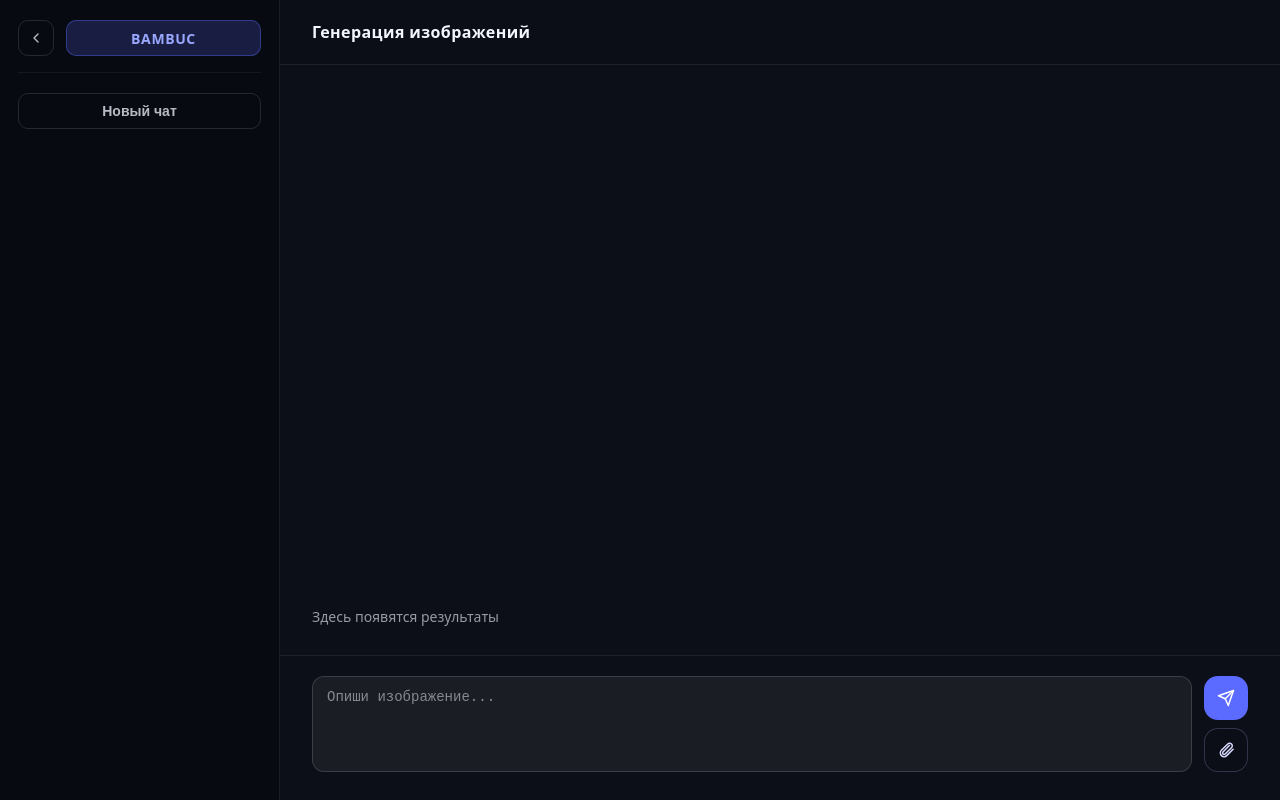
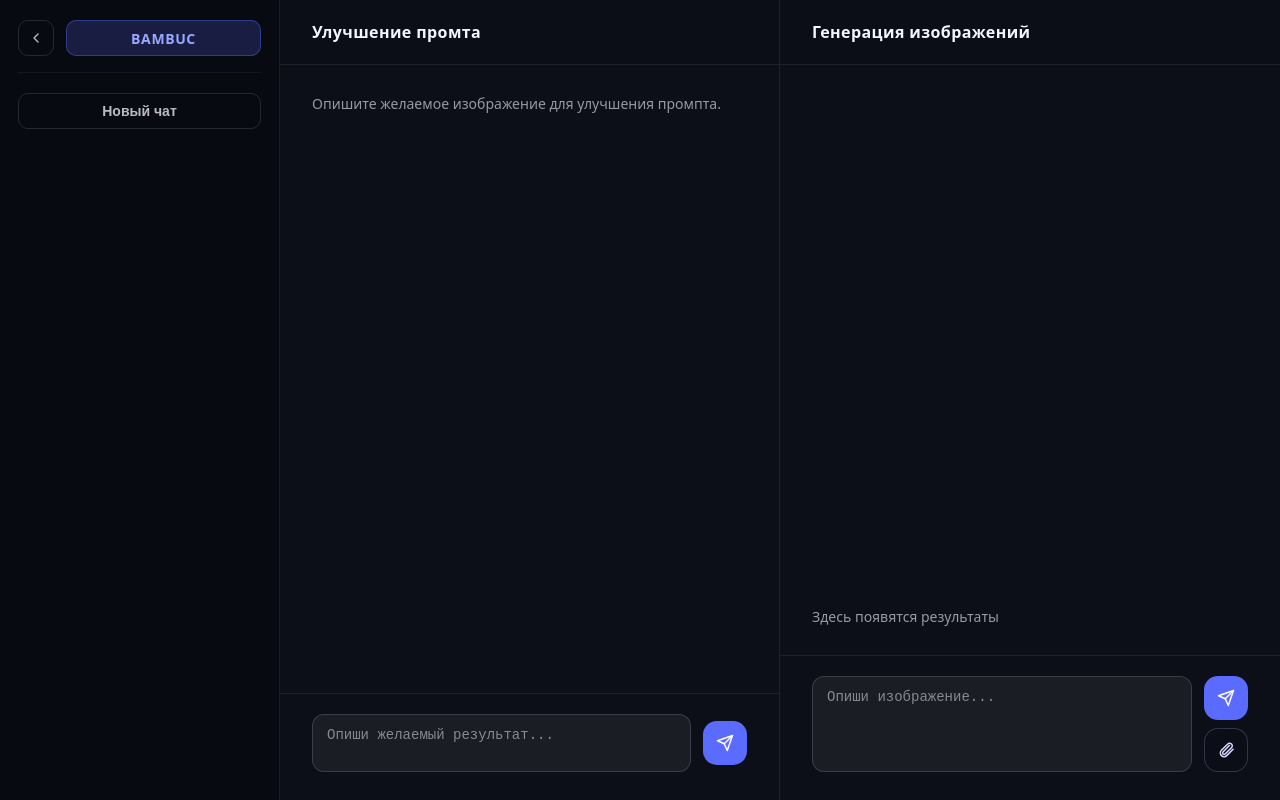
Before and after one commit to boyarkinn/Bambuc, a React (Vite) app in the folder frontend-bambuc/: page /images in a window 1280 px wide. Built offline with nearby package versions, Linux system fonts and the light colour scheme.

Commit message:
Добавили компонент - чат улучшения промта

```diff
--- a/frontend-bambuc/src/pages/Images/Images.css
+++ b/frontend-bambuc/src/pages/Images/Images.css
@@ -1,3 +1,7 @@
+.images__layout {
+  grid-template-columns: 280px 1fr 1fr;
+}
+
 .images__window {
   align-items: flex-start;
   justify-content: flex-end;
@@ -147,3 +151,14 @@
   color: rgba(244, 246, 255, 0.85);
   font-size: 15px;
 }
+
+@media (max-width: 960px) {
+  .images__layout {
+    grid-template-columns: 1fr;
+  }
+
+  .images__prompt {
+    border-right: none;
+    border-bottom: 1px solid rgba(255, 255, 255, 0.08);
+  }
+}
--- a/frontend-bambuc/src/pages/Images/Images.tsx
+++ b/frontend-bambuc/src/pages/Images/Images.tsx
@@ -1,6 +1,7 @@
 import { useRef, useState } from 'react'
 import ChatSidebar from '../Chat/ChatSidebar'
 import ImageCard from './ImageCard'
+import PromptChat from './PromptChat'
 import UploadedImagesCard from './UploadedImagesCard'
 import '../Chat/Chat.css'
 import './Images.css'
@@ -145,8 +146,9 @@ function Images() {
         void addFiles(files.slice(0, 3))
       }}
     >
-      <div className="chat__layout">
+      <div className="chat__layout images__layout">
         <ChatSidebar showNewChat />
+        <PromptChat />
 
         <section className="chat__main">
           <header className="chat__header">
--- /dev/null
+++ b/frontend-bambuc/src/pages/Images/PromptChat.css
@@ -0,0 +1,17 @@
+.images__prompt {
+  border-right: 1px solid rgba(255, 255, 255, 0.08);
+}
+
+.images__prompt-window {
+  gap: 14px;
+}
+
+.images__prompt-input {
+  resize: none;
+  min-height: 58px;
+}
+
+.images__prompt-composer {
+  grid-template-columns: 1fr auto;
+  align-items: center;
+}
--- /dev/null
+++ b/frontend-bambuc/src/pages/Images/PromptChat.tsx
@@ -0,0 +1,171 @@
+import { useEffect, useMemo, useRef, useState } from 'react'
+import './PromptChat.css'
+
+type ChatRole = 'user' | 'assistant'
+
+type ChatMessage = {
+  id: string
+  role: ChatRole
+  content: string
+}
+
+type PayloadMessage = {
+  role: 'system' | 'user' | 'assistant'
+  content: string
+}
+
+const createId = () =>
+  typeof crypto !== 'undefined' && 'randomUUID' in crypto
+    ? crypto.randomUUID()
+    : `${Date.now()}-${Math.random().toString(16).slice(2)}`
+
+const systemPrompt =
+  'Ты ассистент по улучшению промптов для генерации изображений. ' +
+  'Получив описание пользователя, верни улучшенный промпт для генерации. ' +
+  'Отвечай одним промптом без пояснений, списков и кавычек.'
+
+function PromptChat() {
+  const [messages, setMessages] = useState<ChatMessage[]>([])
+  const [input, setInput] = useState('')
+  const [isSending, setIsSending] = useState(false)
+  const [error, setError] = useState<string | null>(null)
+  const endRef = useRef<HTMLDivElement | null>(null)
+
+  const canSend = input.trim().length > 0 && !isSending
+
+  const payloadMessages = useMemo(
+    () =>
+      messages.map((message): PayloadMessage => ({
+        role: message.role,
+        content: message.content,
+      })),
+    [messages],
+  )
+
+  useEffect(() => {
+    endRef.current?.scrollIntoView({ behavior: 'smooth' })
+  }, [messages, isSending])
+
+  const sendMessage = async () => {
+    if (!canSend) {
+      return
+    }
+
+    setError(null)
+    const userMessage: ChatMessage = {
+      id: createId(),
+      role: 'user',
+      content: input.trim(),
+    }
+
+    setMessages((prev) => [...prev, userMessage])
+    setInput('')
+    setIsSending(true)
+
+    try {
+      const response = await fetch('/v1/chat/completions', {
+        method: 'POST',
+        headers: { 'Content-Type': 'application/json' },
+        body: JSON.stringify({
+          messages: [
+            { role: 'system', content: systemPrompt },
+            ...payloadMessages,
+            { role: userMessage.role, content: userMessage.content },
+          ],
+          max_tokens: 500,
+        }),
+      })
+
+      if (!response.ok) {
+        throw new Error('Не удалось получить улучшенный промпт')
+      }
+
+      const data = await response.json()
+      const content =
+        data?.choices?.[0]?.message?.content ??
+        data?.choices?.[0]?.text ??
+        'Нет ответа от модели'
+
+      const assistantMessage: ChatMessage = {
+        id: createId(),
+        role: 'assistant',
+        content,
+      }
+
+      setMessages((prev) => [...prev, assistantMessage])
+    } catch (err) {
+      setError(err instanceof Error ? err.message : 'Ошибка запроса')
+    } finally {
+      setIsSending(false)
+    }
+  }
+
+  const onSubmit = (event: React.FormEvent<HTMLFormElement>) => {
+    event.preventDefault()
+    void sendMessage()
+  }
+
+  return (
+    <section className="chat__main images__prompt">
+      <header className="chat__header">
+        <div className="chat__title">Улучшение промта</div>
+      </header>
+
+      <section className="chat__window images__prompt-window">
+        {messages.length === 0 && !isSending && (
+          <div className="chat__empty">Опишите желаемое изображение для улучшения промпта.</div>
+        )}
+
+        {messages.map((message) => (
+          <div key={message.id} className={`chat__message chat__message--${message.role}`}>
+            {message.role === 'assistant' && <div className="chat__avatar">MC</div>}
+            <div className="chat__bubble">{message.content}</div>
+          </div>
+        ))}
+
+        {isSending && (
+          <div className="chat__message chat__message--assistant">
+            <div className="chat__avatar">MC</div>
+            <div className="chat__bubble">...</div>
+          </div>
+        )}
+
+        {error && <div className="chat__error">{error}</div>}
+        <div ref={endRef} />
+      </section>
+
+      <form className="chat__composer images__prompt-composer" onSubmit={onSubmit}>
+        <textarea
+          className="chat__input images__prompt-input"
+          rows={2}
+          placeholder="Опиши желаемый результат..."
+          value={input}
+          onChange={(event) => setInput(event.target.value)}
+          disabled={isSending}
+        />
+        <button
+          className="images__icon-btn images__icon-btn--primary"
+          type="submit"
+          disabled={!canSend}
+          aria-label="Улучшить"
+        >
+          <svg
+            className="images__icon"
+            viewBox="0 0 24 24"
+            fill="none"
+            stroke="currentColor"
+            strokeWidth="2"
+            strokeLinecap="round"
+            strokeLinejoin="round"
+            aria-hidden="true"
+          >
+            <line x1="22" y1="2" x2="11" y2="13" />
+            <polygon points="22 2 15 22 11 13 2 9 22 2" />
+          </svg>
+        </button>
+      </form>
+    </section>
+  )
+}
+
+export default PromptChat
```
